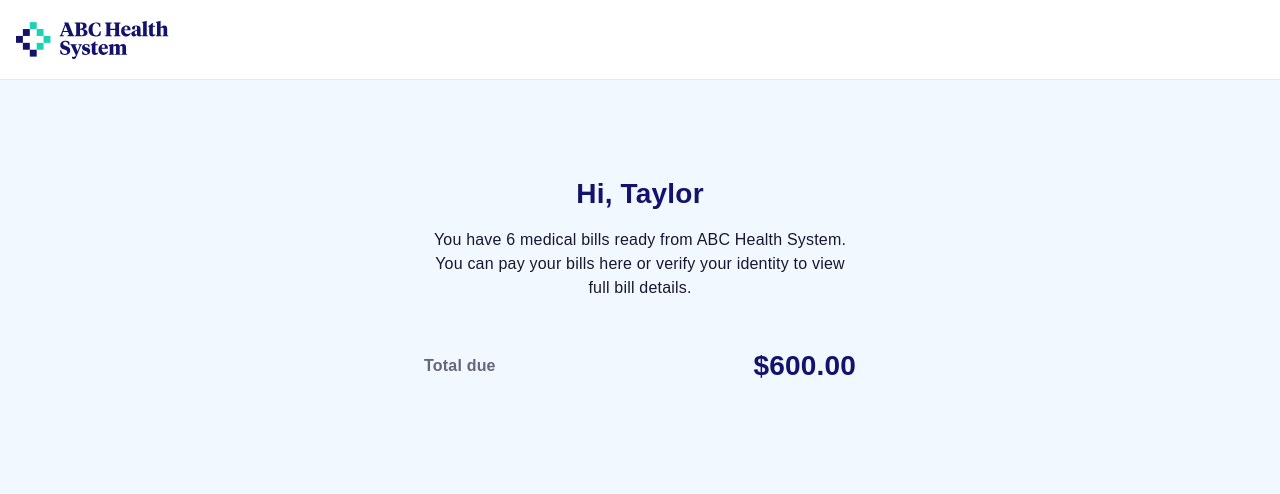
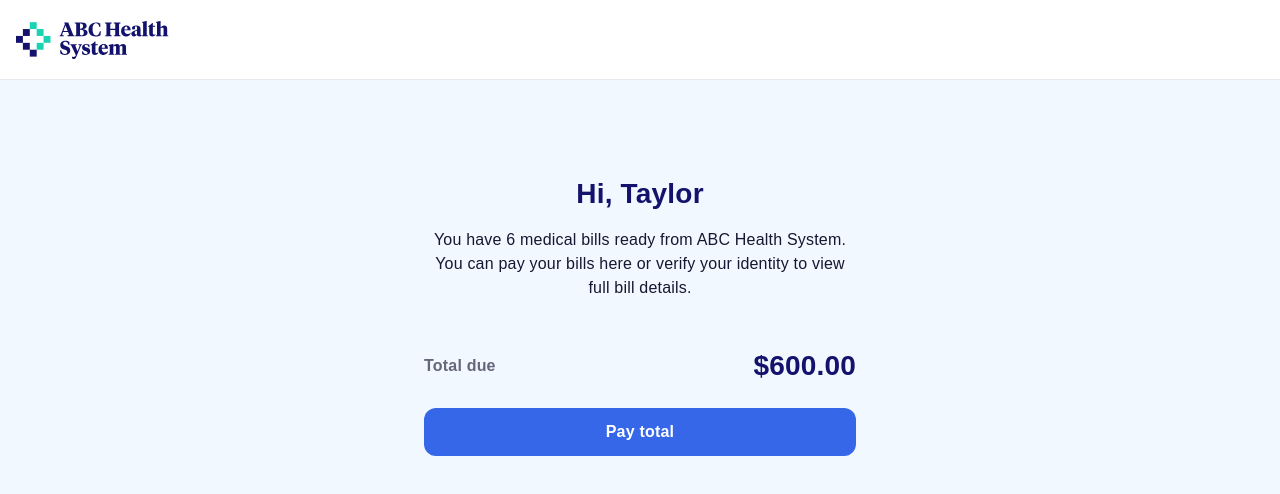
Before and after one commit to lpolito/lucas-polito-cedar-take-home, a Next.js app: page /invoice/1 in a window 1280 px wide. Shown: the top 494 px of the page. Built offline with nearby package versions, Linux system fonts and the light colour scheme.

Commit message:
Button component
Update props of typography to better reflect tailwind tokens

```diff
--- a/src/app/globals.css
+++ b/src/app/globals.css
@@ -9,8 +9,12 @@
     --color-textSecondary: #13126c;
     --color-textTertiary: #65657b;
     --color-error: #c34648;
-    --color-buttonPrimaryBg: #3667e9;
-    --color-buttonPrimaryText: #ffffff;
+    --color-buttonDefaultPrimaryBg: #3667e9;
+    /* TODO hover is 5% darker then primary, get actual spec from design */
+    --color-buttonDefaultPrimaryBgHover: #295de8;
+    /* TODO active is 10% darker then primary, get actual spec from design */
+    --color-buttonDefaultPrimaryBgActive: #1c53e6;
+    --color-buttonDefaultPrimaryText: #ffffff;
   }
 }
 
--- a/src/app/invoice/[id]/page.tsx
+++ b/src/app/invoice/[id]/page.tsx
@@ -1,4 +1,4 @@
-import { Typography } from "../../../components/component-library";
+import { Button, Typography } from "../../../components/component-library";
 
 export default function Page() {
   const { patientFirstName, totalAmountDueCents, numberOfItems } = invoice;
@@ -20,6 +20,7 @@ export default function Page() {
             bill details.
           </Typography>
         </div>
+        <div className="flex flex-col gap-6">
           <span className="flex flex-row items-center justify-between">
             <Typography color="tertiary" className="font-bold">
               Total due
@@ -28,6 +29,8 @@ export default function Page() {
               ${formatCentsToDollarString(totalAmountDueCents)}
             </Typography>
           </span>
+          <Button fullWidth>Pay total</Button>
+        </div>
       </div>
     </section>
   );
--- /dev/null
+++ b/src/components/component-library/Button.tsx
@@ -0,0 +1,67 @@
+import { Typography } from "./Typography";
+
+// TODO add more sizes
+export const ButtonSizes = ["base"] as const;
+export type ButtonSize = (typeof ButtonSizes)[number];
+
+const sizeClasses = {
+  base: "h-12",
+};
+
+// TODO add more variants
+export const ButtonVariants = ["default"] as const;
+export type ButtonVariant = (typeof ButtonVariants)[number];
+
+const variantClasses = {
+  default: "rounded-xl",
+};
+
+// TODO add more colors
+export const ButtonColors = ["primary"] as const;
+export type ButtonColor = (typeof ButtonColors)[number];
+
+const variantColorClasses = {
+  default: {
+    primary:
+      "bg-buttonDefaultPrimaryBg text-buttonDefaultPrimaryText hover:bg-buttonDefaultPrimaryBgHover active:bg-buttonDefaultPrimaryBgActive",
+  },
+};
+
+export interface ButtonProps
+  extends React.ButtonHTMLAttributes<HTMLButtonElement> {
+  size?: ButtonSize;
+  variant?: ButtonVariant;
+  color?: ButtonColor;
+  fullWidth?: boolean;
+}
+
+export const Button = ({
+  size = "base",
+  variant = "default",
+  color = "primary",
+  fullWidth,
+  className,
+  children,
+  ...props
+}: ButtonProps) => {
+  const sizeClass = sizeClasses[size];
+  const variantClass = variantClasses[variant];
+  const variantColorClass = variantColorClasses[variant][color];
+
+  const fullWidthClass = fullWidth ? "w-full" : "";
+
+  return (
+    <button
+      className={`flex items-center justify-center ${sizeClass} ${variantClass} ${variantColorClass} ${fullWidthClass} ${className || ""}`}
+      {...props}
+    >
+      {typeof children === "string" ? (
+        <Typography size={size} className="font-bold">
+          {children}
+        </Typography>
+      ) : (
+        children
+      )}
+    </button>
+  );
+};
--- a/src/components/component-library/Typography.tsx
+++ b/src/components/component-library/Typography.tsx
@@ -1,9 +1,9 @@
-export const TypographySizes = ["sm", "md", "lg", "xl"] as const;
+export const TypographySizes = ["sm", "base", "lg", "xl"] as const;
 export type TypographySize = (typeof TypographySizes)[number];
 
 const sizeClasses = {
   sm: "text-sm",
-  md: "text-md",
+  base: "text-md",
   lg: "text-lg",
   xl: "text-xl",
 };
@@ -13,6 +13,7 @@ export const TypographyColors = [
   "secondary",
   "tertiary",
   "error",
+  "inherit",
 ] as const;
 export type TypographyColor = (typeof TypographyColors)[number];
 
@@ -21,6 +22,7 @@ const colorClasses = {
   secondary: "text-secondary",
   tertiary: "text-tertiary",
   error: "text-error",
+  inherit: "text-inherit",
 };
 
 // TODO Make Typography / TypographyProps generic, so that we can get additional props based on the `component` prop
@@ -35,8 +37,8 @@ export interface TypographyProps {
 }
 
 export const Typography = ({
-  size = "md",
-  color = "primary",
+  size = "base",
+  color = "inherit",
   component: Component = "span",
   className,
   ...rest
--- a/src/components/component-library/index.ts
+++ b/src/components/component-library/index.ts
@@ -1,3 +1,4 @@
+export * from "./Button";
 export * from "./Header";
 export * from "./LayoutCard";
 export * from "./Typography";
--- a/tailwind.config.ts
+++ b/tailwind.config.ts
@@ -17,8 +17,11 @@ const config: Config = {
     extend: {
       colors: {
         error: "var(--color-error)",
-        buttonPrimaryBg: "var(--color-buttonPrimaryBg)",
-        buttonPrimaryText: "var(--color-buttonPrimaryText)",
+        buttonDefaultPrimaryBg: "var(--color-buttonDefaultPrimaryBg)",
+        buttonDefaultPrimaryBgHover: "var(--color-buttonDefaultPrimaryBgHover)",
+        buttonDefaultPrimaryBgActive:
+          "var(--color-buttonDefaultPrimaryBgActive)",
+        buttonDefaultPrimaryText: "var(--color-buttonDefaultPrimaryText)",
       },
       textColor: {
         primary: "var(--color-textPrimary)",
```
Lines whose indentation alone changed are shown as unchanged.
